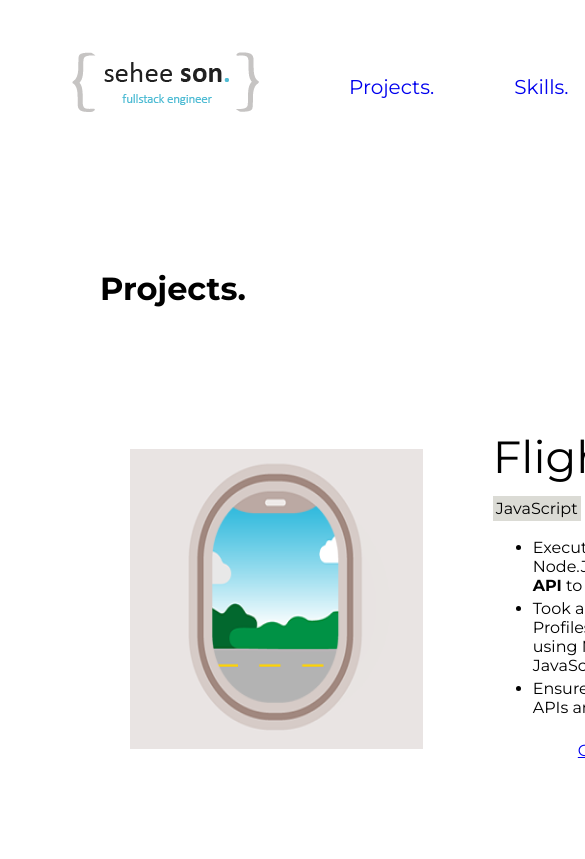
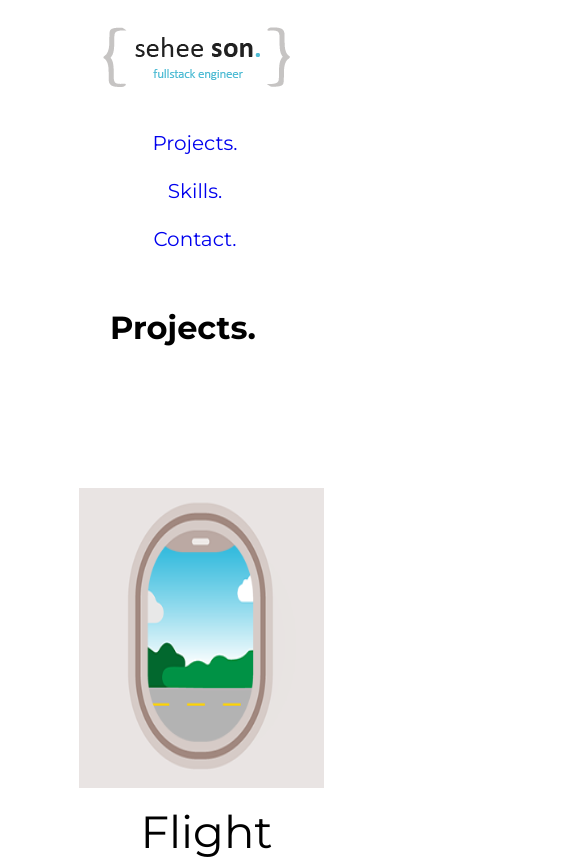
Before and after one commit to seheesf88/portfolio_v3, a React (Create React App) app: page /projects in a window 390 px wide. Shown: the top 859 px of the page, 585 px wide, since content can reach past the window. Built offline with nearby package versions, Linux system fonts and the light colour scheme.

Commit message:
prjects is done

```diff
--- a/src/Contacts/Contact.css
+++ b/src/Contacts/Contact.css
@@ -1,6 +1,6 @@
 
 .contact-main {
-  margin-bottom: 100px;
+  margin-bottom: 200px;
 }
 
 .contact-container {
@@ -75,3 +75,97 @@
 #findmeon {
   margin-top: 50px;
 }
+
+
+
+@media only screen and (max-width: 600px) {
+
+  body {
+    /* background-color: lightblue; */
+  }
+
+  h1 {
+    margin-top: 35px;
+    padding: 10px;
+    text-align: justify;
+  }
+
+  .contact-main {
+    margin-bottom: 10px;
+  }
+
+  .contact-container {
+    /* border: solid 1px black; */
+    width: 70%;
+    /* height: 400px; */
+    margin-top: 20px;
+    /* margin-left: 15%; */
+    display: flex;
+    flex-direction: column;
+  }
+
+  .avatar {
+    width: 70%;
+    height: 70%;
+    padding: 20px;
+  }
+
+  .avatar-discription {
+    width: 100%;
+    padding: 10px;
+    padding-bottom: 40%;
+  }
+
+  #avatar {
+    /* height: 350px;
+    width: 380px; */
+    /* height: 100%;
+    width: 120% */
+  }
+
+  .contact {
+    /* height: 30px;
+    width: 30px; */
+  }
+  .contact-intro {
+
+    /* text-align: center; */
+  }
+  .contact-info {
+
+    /* margin-top: 30px; */
+    /* text-align: center; */
+  }
+
+  #contact-name {
+    font-size: 40px;
+    margin-top: 30px;
+    margin-bottom: 25px;
+  }
+
+  .contact-address {
+    font-size: 20px;
+    /* font-family: Playfair Display; */
+    /* padding-top: 5px; */
+    padding-bottom: 5px;
+  }
+
+  .contact-link {
+    border-radius: 50%;
+    padding-top: 25px;
+    padding-bottom: 5px;
+    padding-left: 10px;
+    padding-right: 10px;
+    margin-right: 6px;
+    /* -webkit-box-shadow:0px 10px 6px -6px #777;
+    -moz-box-shadow:0px 10px 6px -6px #777;
+    box-shadow:0px 10px 6px -6px #777; */
+    -moz-box-shadow:    2px 2px 3px 4px #ccc;
+    -webkit-box-shadow: 2px 2px 3px 4px #ccc;
+    box-shadow:         2px 2px 3px 4px #ccc;
+  }
+
+  #findmeon {
+    margin-top: 50px;
+  }
+}
--- a/src/MainPage/MainPage.css
+++ b/src/MainPage/MainPage.css
@@ -536,3 +536,8 @@
   /* background-color: #f6f5f4; */
   padding:10px 40px 80px;
 }
+
+
+@media only screen and (max-width: 600px) {
+
+}
--- a/src/Nav/Nav.css
+++ b/src/Nav/Nav.css
@@ -43,3 +43,59 @@
 .link:visited {
   color: black;
 }
+
+@media only screen and (max-width: 600px) {
+
+  body {
+    /* background-color: lightblue; */
+  }
+
+  .navbar {
+    display: flex;
+    flex-direction: column;
+    text-align: center;
+    margin-bottom: 0px;
+  }
+  .nav-list {
+
+  }
+
+  .item-list {
+    display: flex;
+    flex-direction: column;
+    margin-right: 0px;
+    font-size: 20px;
+  }
+
+  #logo {
+    margin: 15px;
+    /* margin-left: 30px; */
+    font-size: 20px;
+    font-family: 'Roboto', sans-serif;
+    color: red;
+    /* padding: 10px; */
+  }
+  .dot {
+    color: red;
+  }
+
+  .item-list {
+    text-align: center;
+  }
+
+  .nav-item {
+    padding: 2px;
+    margin: 10px 30px;
+  }
+
+  .nav-item:hover {
+    border-bottom: 2px solid #fdc400;
+  }
+
+  .link:visited {
+    color: black;
+  }
+
+
+
+}
--- a/src/Projects/Projects.css
+++ b/src/Projects/Projects.css
@@ -119,3 +119,134 @@
 .hightlight {
   font-weight: bold;
 }
+
+
+@media only screen and (max-width: 600px) {
+  .project-container {
+    width: 30%;
+    margin-right: 0px;
+    padding-left: 0px;
+    padding-right: 0px;
+  }
+
+  .project-items {
+    display: flex;
+    flex-direction: column;
+    /* flex-flow: column; */
+    padding: 0px;
+    align-items: center;
+    /* margin-left: 200px; */
+
+  }
+
+  .project-item-one, .project-item-two, .project-item-three {
+    margin: 5px 3px;
+    display: inline;
+    /* border: 1px solid green; */
+    width: 300px;
+    text-align: center;
+  }
+
+  .project-one, .project-two, .project-three {
+      text-align: center;
+      padding-left: 0px;
+      padding-right: 0px;
+      padding-top: 40px;
+      padding-bottom: 80px;
+      margin-right: 0px;
+  }
+
+  .project-title, .project-title-two {
+    font-size: 45px;
+    margin-left: 10px;
+    text-align: center;
+  }
+
+  .project-tech-stack, .project-tech-stack-two {
+    margin-left: 10px;
+    text-align: center;
+    margin-top: 15px;
+  }
+
+  .tech-stack {
+    border: 1px solid #dbdbd5;
+    padding: 2px;
+    background-color: #dbdbd5;
+  }
+
+  /* .project-description {
+    font-size: 16px;
+    width: 200px;
+    margin: 20px 0px;
+    text-align: left;
+    font-family: 'Montserrat', sans-serif;
+  } */
+
+  .project-description-ul {
+    margin: 0px;
+  }
+
+  /* .project-title-two {
+    font-size: 45px;
+    margin-right: 0px;
+  } */
+
+  /* .project-tech-stack-two {
+    margin-right: 0px;
+    margin-top: 15px;
+  } */
+
+  .project-description-two, .project-description {
+    font-size: 16px;
+    /* border: 1px solid blue; */
+    width: 80%;
+    margin-top: 20px;
+    text-align: left;
+  }
+
+
+  .panel {
+    display: inline-grid;
+    grid-template-columns: auto;
+    /* margin-top: 100px; */
+    /* border: 1px solid red; */
+    width: 20px;
+  }
+
+
+  .frame {
+    height: 80%;
+    width: 80%;
+    border: 1px;
+    position: relative;
+    margin-left: 5%;
+    margin-right: 5%;
+    overflow: hidden;
+    margin-top: 70px;
+  }
+
+  .frame:hover img {
+    /* transform: scale(1.05); */
+    /* opacity: 0.2; */
+    -moz-transform: scale(1.1);
+    -webkit-transform: scale(1.1);
+    transform: scale(1.1);
+  }
+
+  .frame img {
+    max-width: 100%;
+    -moz-transition: all 0.3s;
+    -webkit-transition: all 0.3s;
+    transition: all 0.3s;
+  }
+
+  .links {
+    text-align: center;
+  }
+
+  .hightlight {
+    font-weight: bold;
+  }
+
+
+}
--- a/src/Projects/index.js
+++ b/src/Projects/index.js
@@ -72,7 +72,7 @@ class Projects extends Component{
                   <span className="tech-stack">JavaScript</span> + <span className="tech-stack">React.js</span> + <span className="tech-stack">Python</span> + <span className="tech-stack">Flask</span>
                 </div>
                 <div className="project-description-two">
-                  <ul>
+                  <ul className="project-description-ul">
                     <li>Recreated Instagram as a <span className="hightlight">React</span> application and <span className="hightlight">Flask</span> <span className="hightlight">RESTful API</span> with <span className="hightlight">CRUD</span> functionality, Image Upload, User Register/Login Authentication with password encryption, and Facebook <span className="hightlight">OAuth.</span></li>
                     <li>Organized relational data and models with the use of <span className="hightlight">PostgreSQL/SQLite</span> and carefully planned out database tables for User accounts, Following, Posts, Comments, Likes, and Images.</li>
                     <li>Improved proficiency in the efficient connection of front end / back end components, log in features and open authorization.</li>
--- a/src/Skills/Skills.css
+++ b/src/Skills/Skills.css
@@ -99,3 +99,114 @@ li {
   width: 7%;
   margin-right: 4px;
 }
+
+
+
+
+@media only screen and (max-width: 600px) {
+  .container-skills {
+    text-align: center;
+    margin-top: 70px;
+    margin-bottom: 70px;
+    height: auto;
+  }
+
+  .skill-panel {
+    display: inline-grid;
+    grid-template-columns: auto auto;
+  }
+
+  .skill-items img {
+    height: 70px;
+    width: 70px;
+    border: 1px;
+    position: relative;
+    /* margin: 2%; */
+    overflow: hidden;
+  }
+
+  .skills-sets {
+    /* border: 1px solid red; */
+    margin-top: 950px;
+
+    width: 100%;
+    display: flex;
+    flex-direction: column;
+    justify-content: center;
+    margin-bottom: 0px;
+    /* line-height:200px; */
+  }
+
+  .skills-sets-items {
+    height: 350px;
+    width: 250px;
+    /* border: 1px solid blue; */
+    margin: 20px;
+    border-radius: 5%;
+    padding-top: 20px;
+  }
+
+  .skillbox {
+    text-align: center;
+  }
+
+  .title-img {
+    height: 110px;
+    width: 110px;
+    /* margin: 20px 120px; */
+    margin-left: 85px;
+    border-radius: 50%;
+    text-align: center;
+    align-items: center;
+    background:#f7f7f2;
+    -webkit-box-shadow:0 10px 6px -6px #777;
+    -moz-box-shadow:0 10px 6px -6px #777;
+    box-shadow:0 10px 6px -6px #777;
+    margin-left: 35%;
+  }
+  .title-sub {
+    margin-top: 30px;
+    margin-bottom: 30px;
+    font-size: 23px;
+    font-family: 'Montserrat', sans-serif;
+  }
+
+  .skill-list {
+    list-style-type: none;
+    /* border: 1px solid green; */
+    text-align: left;
+    margin-top: 50px;
+    margin-right: 30px;
+    /* margin-left: 6px; */
+    font-size: 15px;
+  }
+
+  .skills-sets-items {
+    margin-left: 15%;
+  }
+
+
+  .oneline {
+    margin-bottom: 80px;
+  }
+
+  li {
+    padding-bottom: 4px;
+  }
+
+  .space {
+    margin-left: 34px;
+    margin-bottom: 4px;
+  }
+
+  .skill-img {
+    padding-top: 30px;
+    width: 50%;
+  }
+
+  .bullet {
+    width: 7%;
+    margin-right: 4px;
+  }
+
+}
--- a/src/Skills/index.js
+++ b/src/Skills/index.js
@@ -110,9 +110,6 @@ class Skills extends Component{
               </div>
             </div>
         </div>
-
-        <div className="skills-sets">
-        </div>
     </div>
     )
   }
```
